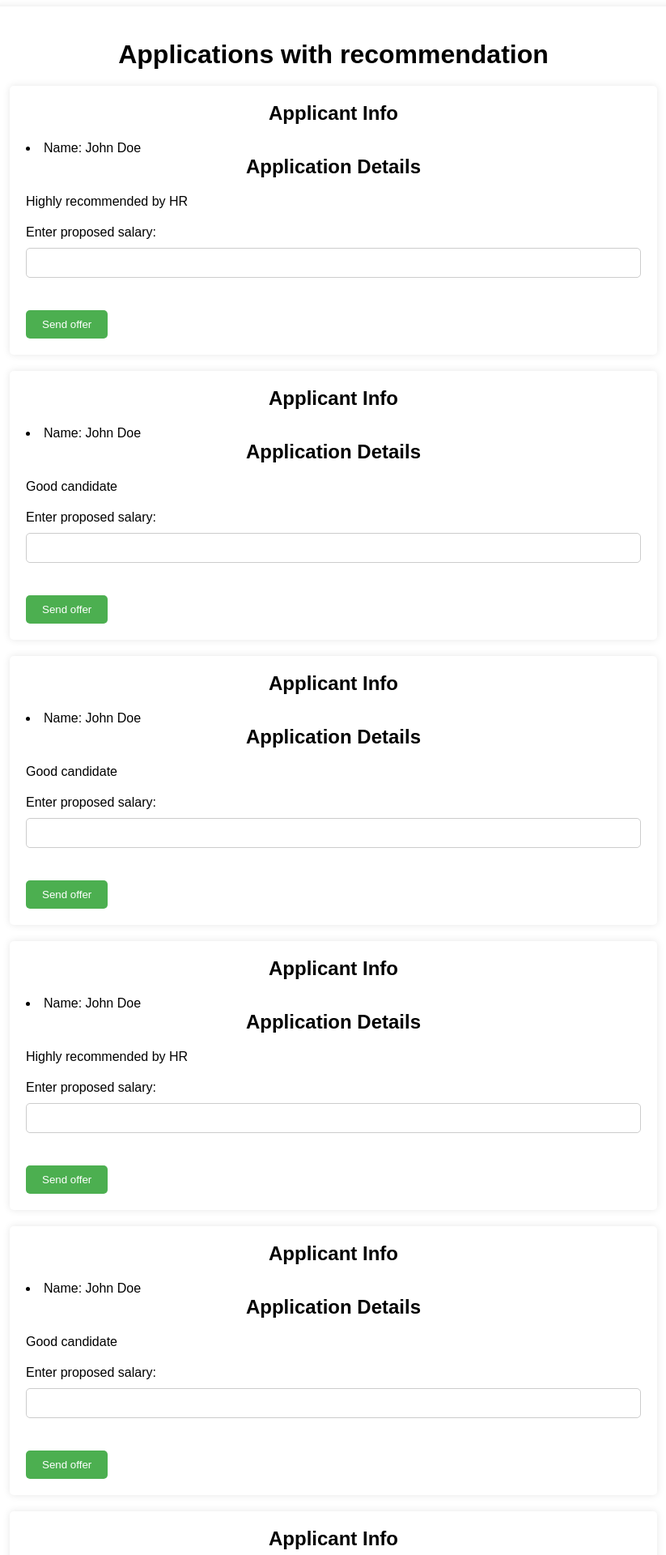
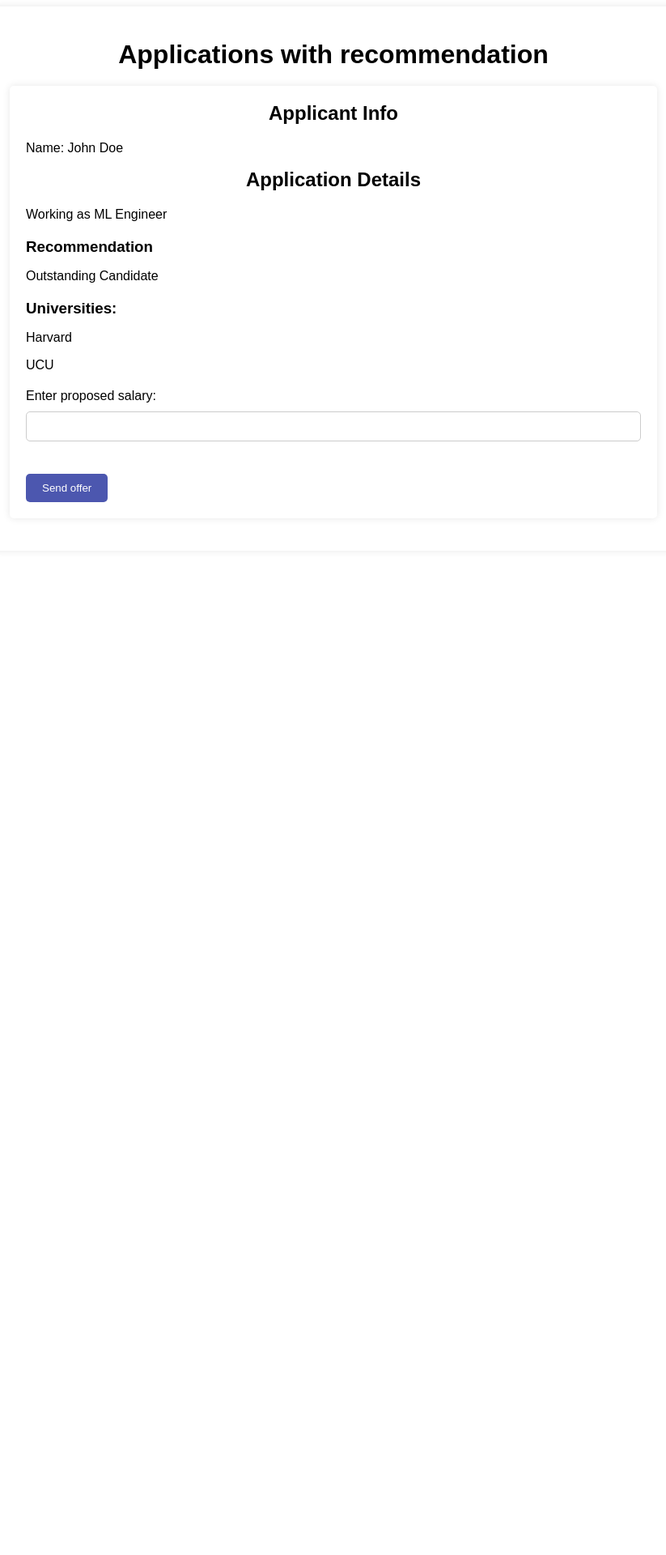
Before and after one commit to maksDev123/HW3, a Flask app: page /applications_filled in a window 1280 px wide. Shown: the top 1920 px of the page at 81% size, without its empty margins (228-1051 px from the left). After the commit the page ends 620 px from the top, so only its background shows below. Run offline with Flask 3, Linux system fonts and the light colour scheme.

Commit message:
final commit

```diff
--- a/app.py
+++ b/app.py
@@ -2,7 +2,7 @@ from flask import Flask, render_template, request, jsonify
 from flask_sqlalchemy import SQLAlchemy
 from sqlalchemy import text
 
-TESTING = 1
+TESTING = 0
 
 app = Flask(__name__)
 app.config['SQLALCHEMY_DATABASE_URI'] = "sqlite:///users.sqlite3"
@@ -19,18 +19,6 @@ position_landmark_association = db.Table('position_landmarks',
 user_logedin = None
 
 # Entities
-
-class Applicant(db.Model):
-    id = db.Column(db.Integer, primary_key=True)
-    first_name = db.Column(db.String(45))
-    last_name = db.Column(db.String(45))
-    id_cv = db.Column(db.Integer, db.ForeignKey('cv.id'))
-    applications = db.relationship('Application', back_populates='applicant', lazy='dynamic')
-    offers = db.relationship('Offer', back_populates='applicant', lazy='dynamic')
-
-    def __init__(self, first_name, last_name) -> None:
-        self.first_name = first_name
-        self.last_name = last_name
 
 
 class Application(db.Model):
@@ -109,9 +97,25 @@ class University(db.Model):
         self.name = name
         self.location = location
 
+class Applicant(db.Model):
+    id = db.Column(db.Integer, primary_key=True)
+    first_name = db.Column(db.String(45))
+    last_name = db.Column(db.String(45))
+    cv_id = db.Column(db.Integer, db.ForeignKey('cv.id'), unique=True)
+    cv = db.relationship("CV", back_populates="applicant", uselist=False)
+
+    applications = db.relationship('Application', back_populates='applicant', lazy='dynamic')
+    offers = db.relationship('Offer', back_populates='applicant', lazy='dynamic')
+
+    def __init__(self, first_name, last_name) -> None:
+        self.first_name = first_name
+        self.last_name = last_name
+
+
 class CV(db.Model):
     id = db.Column(db.Integer, primary_key=True)
     experience = db.Column(db.String(450))
+    applicant = db.relationship("Applicant", back_populates="cv")
     universities = db.relationship('University', secondary=cv_universities_association, backref=db.backref('cvs', lazy='dynamic'))
 
     def __init__(self, experience) -> None:
@@ -238,6 +242,7 @@ def get_applications():
 @app.route('/applications_filled')
 def get_applications_filled():
     applications = Application.query.filter(Application.recommendation != "").all()
+
     return render_template('applications_filled.html', applications = applications)
 
 
@@ -321,13 +326,14 @@ def submit_form():
 
     if "Choose University" in universities:
         universities.remove("Choose University")
-
+    print(universities)
     applicant_universities = []
     for university_name in universities:
         university = University.query.filter_by(name=university_name).first()
         if university:
             applicant_universities.append(university)
 
+    print(applicant_universities)
 
     cv = CV(experience=experience)
     cv.universities = applicant_universities
@@ -336,7 +342,7 @@ def submit_form():
     db.session.commit()
 
     applicant = Applicant(first_name=first_name, last_name=last_name)
-    applicant.id_cv = cv.id
+    applicant.cv = cv
 
     db.session.add(applicant)
     db.session.commit()
--- a/static/styles/styles.css
+++ b/static/styles/styles.css
@@ -52,13 +52,13 @@
     padding: 10px 20px;
     border: none;
     border-radius: 5px;
-    background-color: #4CAF50;
+    background-color: #4c57af;
     color: white;
     cursor: pointer;
     transition: background-color 0.3s;
 }
 .update-container button:hover {
-    background-color: #45a049;
+    background-color: #151982;
 }
 
 .container {
@@ -91,13 +91,13 @@ button[type="submit"] {
     padding: 10px 20px;
     border: none;
     border-radius: 5px;
-    background-color: #4CAF50;
+    background-color: #4c57af;
     color: white;
     cursor: pointer;
     transition: background-color 0.3s;
 }
 button[type="submit"]:hover {
-    background-color: #45a049;
+    background-color: #151982;
 }
 
 
@@ -139,13 +139,13 @@ button[type="button"] {
     padding: 10px 20px;
     border: none;
     border-radius: 5px;
-    background-color: #4CAF50;
+    background-color: #4c57af;
     color: white;
     cursor: pointer;
     transition: background-color 0.3s;
 }
 button[type="button"]:hover {
-    background-color: #45a049;
+    background-color: #151982;
 }
 .content_applications{
     margin-left: 0px;
@@ -174,12 +174,12 @@ input[type="submit"] {
     padding: 10px 20px;
     border: none;
     border-radius: 5px;
-    background-color: #4CAF50;
+    background-color: #4c57af;
     color: white;
     cursor: pointer;
     transition: background-color 0.3s;
     width: auto;
 }
 input[type="submit"]:hover {
-    background-color: #45a049;
+    background-color: #151982;
 }
--- a/static/styles/styles_applications_filled.css
+++ b/static/styles/styles_applications_filled.css
@@ -24,11 +24,11 @@ input[type="text"] {
     padding: 10px 20px;
     border: none;
     border-radius: 5px;
-    background-color: #4CAF50;
+    background-color: #4c57af;
     color: white;
     cursor: pointer;
     transition: background-color 0.3s;
 }
 .send-order-button:hover {
-    background-color: #45a049;
+    background-color: #151982;
 }
--- a/static/styles/styles_main.css
+++ b/static/styles/styles_main.css
@@ -21,11 +21,11 @@ button {
     border: none;
     width: 200px;
     border-radius: 5px;
-    background-color: #4CAF50;
+    background-color: #4c57af;
     color: white;
     cursor: pointer;
     transition: background-color 0.3s;
 }
 button:hover {
-    background-color: #45a049;
+    background-color: #151982;
 }
--- a/static/styles/styles_positions.css
+++ b/static/styles/styles_positions.css
@@ -25,7 +25,7 @@ h2 {
     padding: 10px 20px;
     border: none;
     border-radius: 5px;
-    background-color: #4CAF50;
+    background-color: #4c57af;
     color: white;
     cursor: pointer;
     transition: background-color 0.3s;
@@ -34,5 +34,5 @@ h2 {
     margin-top: 10px;
 }
 .position-button:hover {
-    background-color: #45a049;
+    background-color: #151982;
 }
--- a/templates/applications_filled.html
+++ b/templates/applications_filled.html
@@ -12,9 +12,20 @@
         {% for application in applications %}
             <div class="application">
                 <h2>Applicant Info</h2>
-                <li>Name: {{ application.applicant.first_name }} {{ application.applicant.last_name }}</li>
+                <p>Name: {{ application.applicant.first_name }} {{ application.applicant.last_name }}</p>
                 <h2>Application Details</h2>
+                <p>{{ application.applicant.cv.experience }}</p>
+                <h3>Recommendation</h3>
                 <p>{{ application.recommendation }}</p>
+                <h3>Universities:</h3>
+
+
+                <div>
+                    {% for university in application.applicant.cv.universities %}
+                        <p>{{ university.name }}</p>
+                    {% endfor %}
+                </div>
+
                 <div class="update-container">
                     <label for="salary">Enter proposed salary:</label>
                     <input type="text" id="salary-{{ application.id }}">
--- a/templates/index.html
+++ b/templates/index.html
@@ -9,7 +9,7 @@
         function addUniversity() {
             var container = document.getElementById("universityContainer");
             var select = document.createElement("select");
-            select.name = "landmark[]";
+            select.name = "university[]";
             select.required = true;
             select.classList.add("education_choice")
             var universities = ["Choose University", "KPI", "LNU", "UCU", "Harvard", "Oxford"];
--- a/templates/offers.html
+++ b/templates/offers.html
@@ -11,7 +11,8 @@
     <div class = "content_applications">
         {% for offer in offers %}
             <div class="application">
-                <h2>Proposed salary</h2>
+                <h1>{{offer.position.title}}</h1>
+                <h3>Proposed salary</h3>
                 <p>{{ offer.offered_salary }}</p>
                 <div class="update-container">
                     <strong for="recommendation">Do you accept this offer:</strong>
--- a/templates/positions.html
+++ b/templates/positions.html
@@ -12,7 +12,7 @@
         {% for position in positions %}
             <div class="position">
                 <h2>General Info</h2>
-                <li>Title: {{ position.title }}, Salary: {{ position.salary }}</li>
+                <p>Title: {{ position.title }}, Salary: {{ position.salary }}</p>
                 <h2>Landmarks</h2>
                 <ul>
                     {% for landmark in position.landmark %}
```
Also changed, not shown: templates/applications.html (+9 -1 lines), instance/users.sqlite3.
